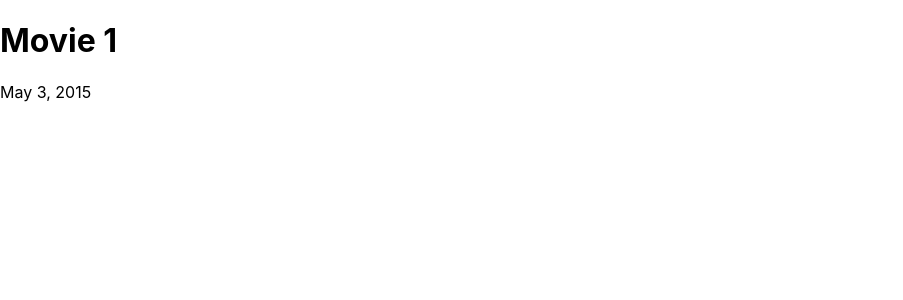
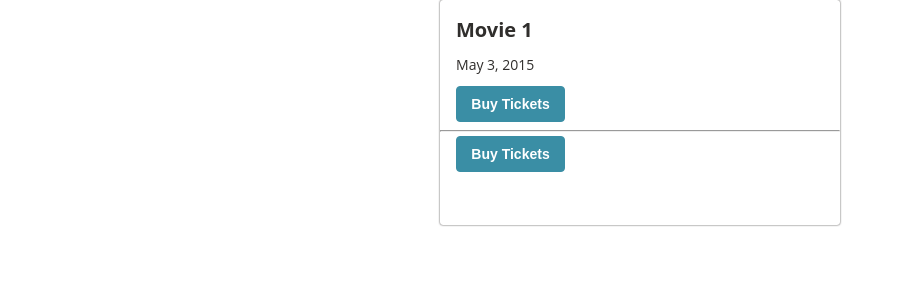
Before and after one commit to ColtonFalkner/enlyte-movie-app, a React (Create React App) app: page / in a window 1280 px wide. Shown: the top 300 px of the page, without its empty margins (0-903 px from the left). Built offline with nearby package versions, Linux system fonts and the light colour scheme.

Commit message:
Global Styles created and Movie Card wireframe

```diff
--- /dev/null
+++ b/src/Components/Global.js
@@ -0,0 +1,22 @@
+import { createGlobalStyle } from 'styled-components'
+
+const GlobalStyles = createGlobalStyle`
+@import url('https://fonts.googleapis.com/css2?family=Open+Sans:wght@400;600&display=swap');
+
+*,
+*::after,
+*::before{
+  padding: 0;
+  margin: 0;
+  box-sizing: border-box;
+}
+
+html {
+  font-size: 25%; //1 rem will equal 4px;
+}
+
+body{
+  font-family: 'Open Sans', sans-serif;
+}
+`
+export default GlobalStyles
--- a/src/Components/MovieCard/MovieCard.js
+++ b/src/Components/MovieCard/MovieCard.js
@@ -1,16 +1,75 @@
 import React from 'react'
+import styled from 'styled-components'
+import GlobalStyles from '../Global'
+
+const CardBase = styled.div`
+  display: flex;
+  flex-direction: column;
+  position: relative;
+  width: 100rem;
+  height: 56.25rem;
+  border-radius: 3px;
+  margin: 0px auto;
+  //Extract to variable
+  background-color: #fff;
+  box-shadow: 0 0 0.5rem #302e2c;
+`
+
+const CardWrapper = styled.div``
+
+const MovieTitle = styled.h1`
+  font-size: 5rem;
+  padding: 4rem 0 2rem 4rem;
+  color: #302e2c;
+  font-weight: semi-bold;
+`
+
+const ReleaseDate = styled.p`
+  font-size: 3.5rem;
+  padding: 1rem 0 2rem 4rem;
+  color: #302e2c;
+  font-weight: semi-bold;
+`
+const TicketDate = styled.p`
+  font-size: 3.5rem;
+  padding: 1rem 0 2rem 4rem;
+  color: #302e2c;
+  font-weight: semi-bold;
+`
+
+const BuyButton = styled.button`
+  width: 109px;
+  height: 36px;
+  border-radius: 4px;
+  border: 1px solid #3a8ea5;
+  background-color: #3a8ea5;
+  font-size: 3.5rem;
+  font-weight: 600;
+  color: #fff;
+`
 
 const MovieCard = (props) => {
   return (
-    <div className='movieCard'>
-      <div className='movieTitle'>
-        <h1 className='movieTitle__title'>{props.title}</h1>
-        <p className='movieTitle__releaseDate'>{props.releaseDate}</p>
-      </div>
-      <div className='purchaseTicket'></div>
-
-      <div className=''></div>
-    </div>
+    <React.Fragment>
+      <GlobalStyles />
+      <CardBase>
+        <div className='movieTitle'>
+          <MovieTitle>{props.title}</MovieTitle>
+          <ReleaseDate>{props.releaseDate}</ReleaseDate>
+        </div>
+        <div className='purchaseTicket'>
+          <TicketDate>
+            {props.ticketDate}
+            <BuyButton>Buy Tickets</BuyButton>
+          </TicketDate>
+          <hr />
+          <TicketDate>
+            {props.ticketDate}
+            <BuyButton>Buy Tickets</BuyButton>
+          </TicketDate>
+        </div>
+      </CardBase>
+    </React.Fragment>
   )
 }
 
```
